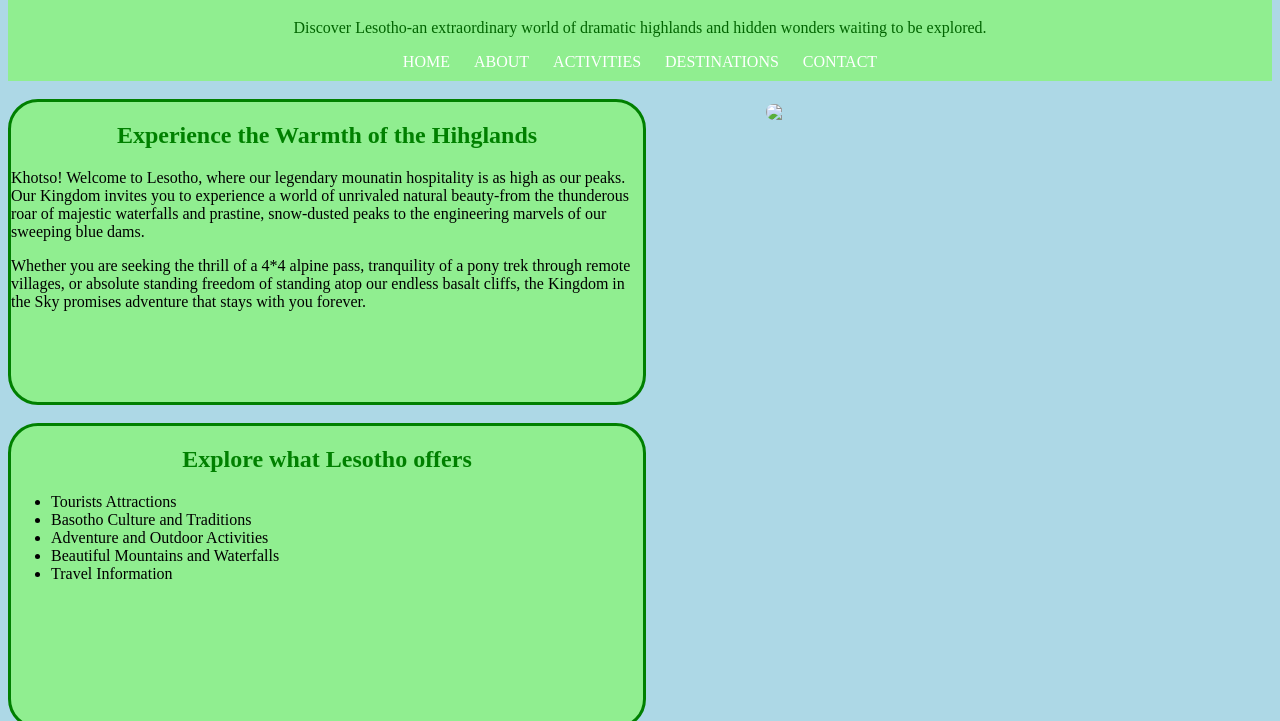
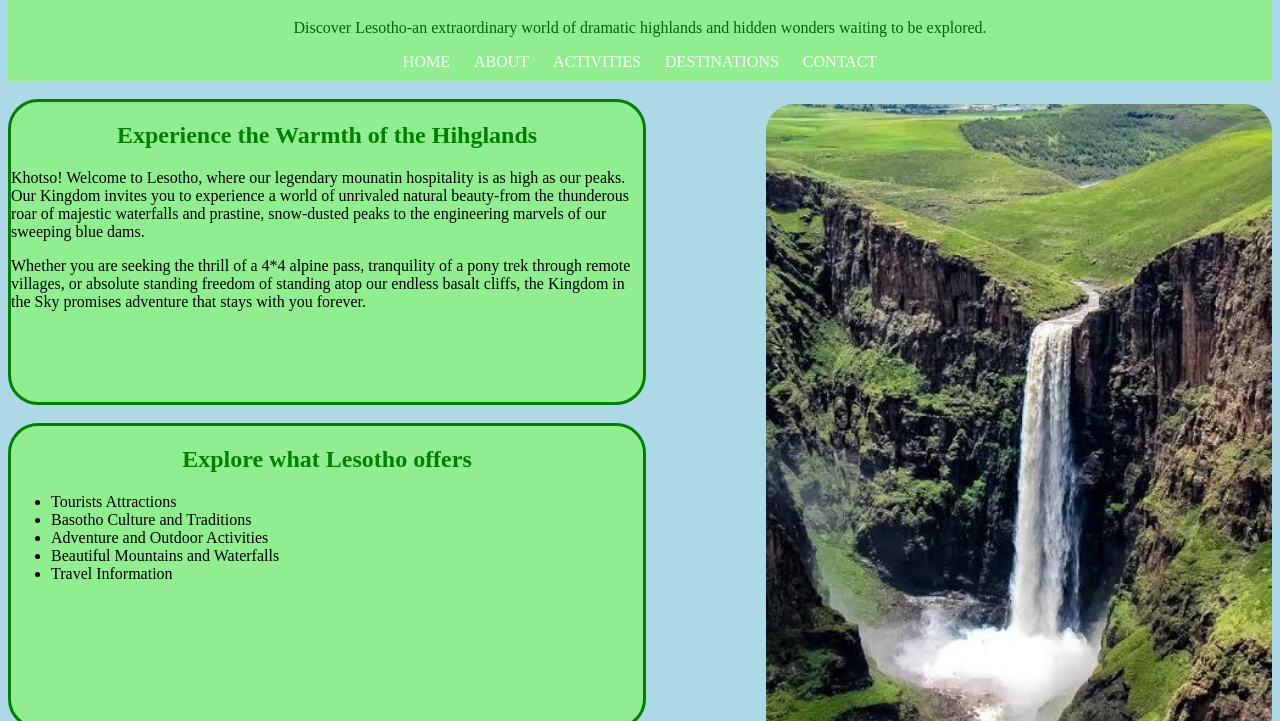
Before and after one commit to kheoanamanakeli04-art/My_website, a plain HTML site: page index.html in a window 1280 px wide. Shown: the part 79-800 px from the top of the page. Drawn offline with Linux system fonts and the light colour scheme.

Commit message:
Update index.html

```diff
--- a/index.html
+++ b/index.html
@@ -45,7 +45,7 @@
 	</main>
 
 	<div class="picture">
-	<img src="Images/IMG_b.jpg" class="pic">
+	<img src="IMG_b.jpg" class="pic">
 	</div>
 
 
```
